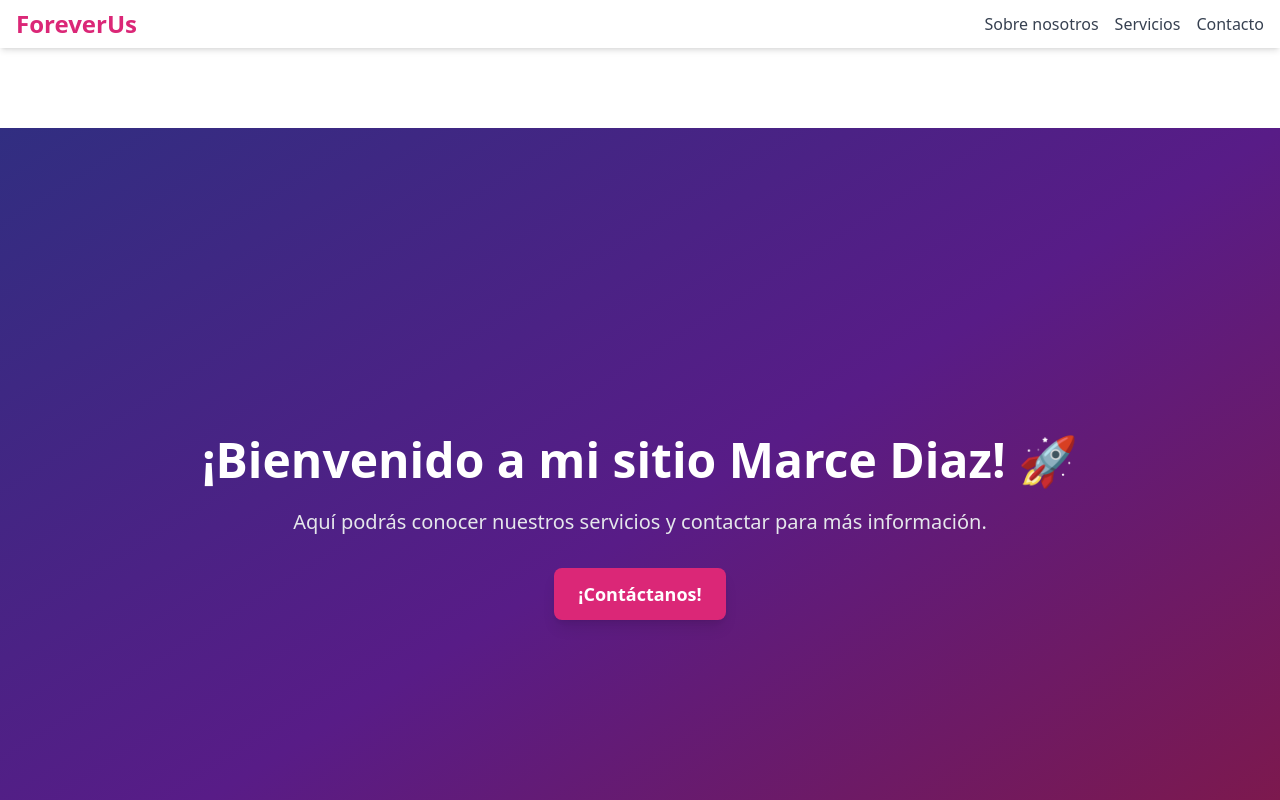
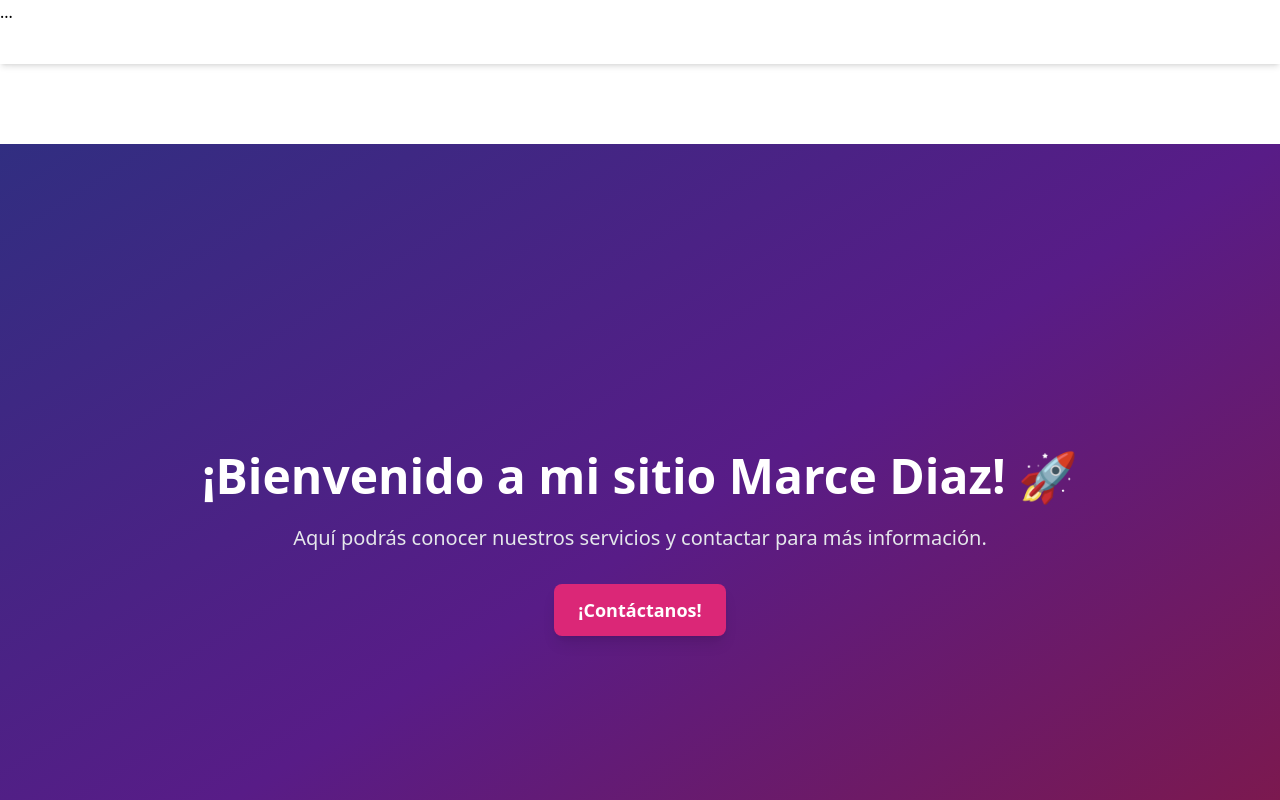
Before and after one commit to keykun456/ForeverUs, a Next.js app: page /home in a window 1280 px wide. Shown: the top 800 px of the page. Built offline with nearby package versions, Linux system fonts and the light colour scheme.

Commit message:
mejora: navbar mejora 5

```diff
--- a/pages/home.tsx
+++ b/pages/home.tsx
@@ -115,7 +115,11 @@ export default function Home() {
 	</nav>
 
 	{/* 🚀 Espacio compensador exacto para que el contenido no quede tapado */}
-	<div className="pt-12"></div>
+	<nav className={`h-16 bg-white shadow-md fixed w-full z-50 transition-transform duration-500 ${showNavbar ? 'translate-y-0' : '-translate-y-full'}`}>
+	...
+	</nav>
+	<div className="pt-16"></div>
+
 
 
 
```
